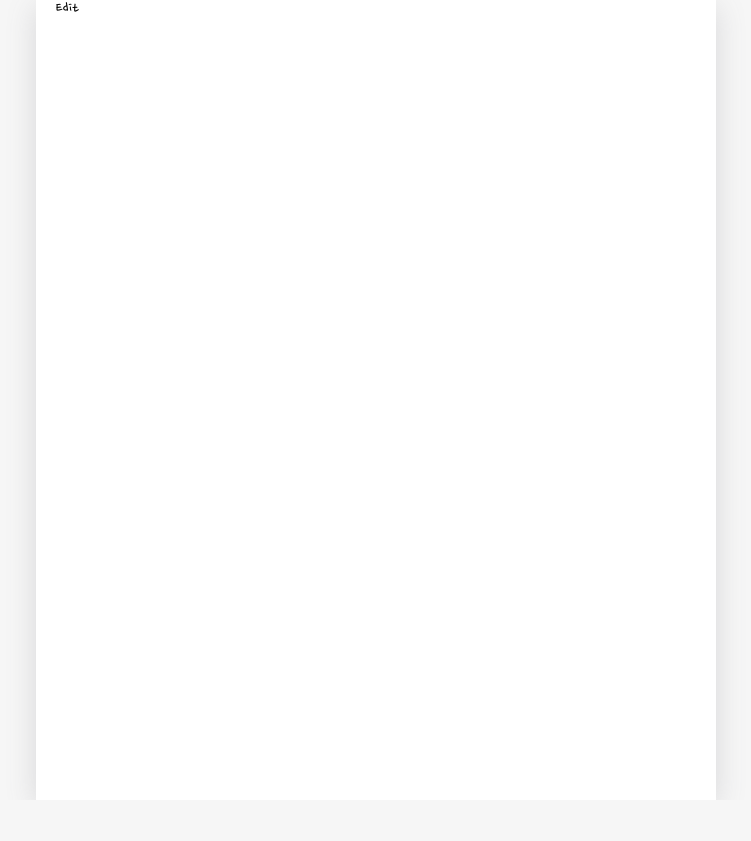
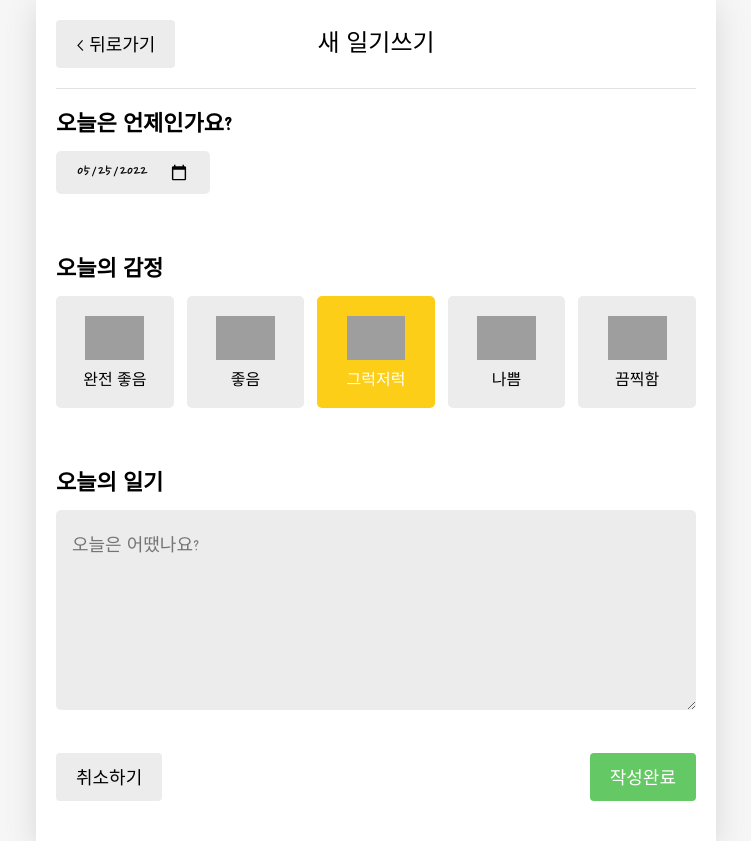
Before and after one commit to productuidev/emotion-diary, a React (Create React App) app: page /edit/1 in a window 1280 px wide. Shown: the whole page, without its empty margins (264-1015 px from the left). Before the commit the page ends 800 px from the top, so only its background shows below. Built offline with nearby package versions, Linux system fonts and the light colour scheme; grey boxes are pictures that could not be loaded.

Commit message:
originData && DiaryEditor Rendering

```diff
--- a/src/pages/Edit.js
+++ b/src/pages/Edit.js
@@ -1,6 +1,8 @@
 import { useContext, useEffect, useState } from "react";
 import { useNavigate, useParams } from "react-router-dom";
 import { DiaryStateContext } from "../App";
+
+import DiaryEditor from "../components/DiaryEditor";
 
 const Edit = () => {
 
@@ -28,11 +30,13 @@ const Edit = () => {
         navigate('/', {replace:true});
       }
     }
-  },[id, diaryList]);
+  },[id, diaryList, navigate]);
 
+  // targetDiary를 통해서 originData의 state를 저장해놓고
+  // originData가 있으면, DiaryEditor를 렌더링
   return (
     <div>
-      <h2>Edit</h2>
+      {originData && <DiaryEditor />}
     </div>
   );
 }
```
